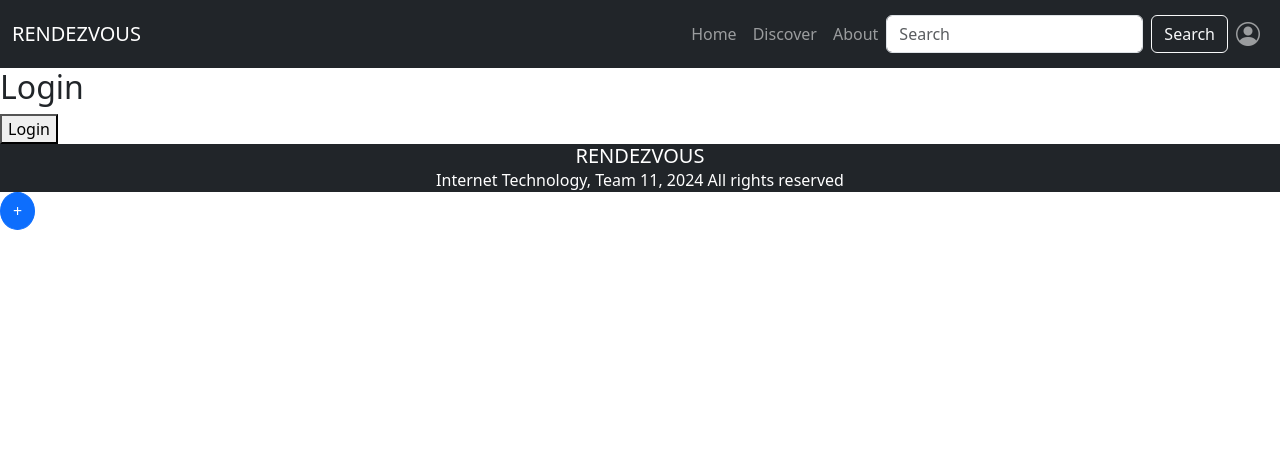
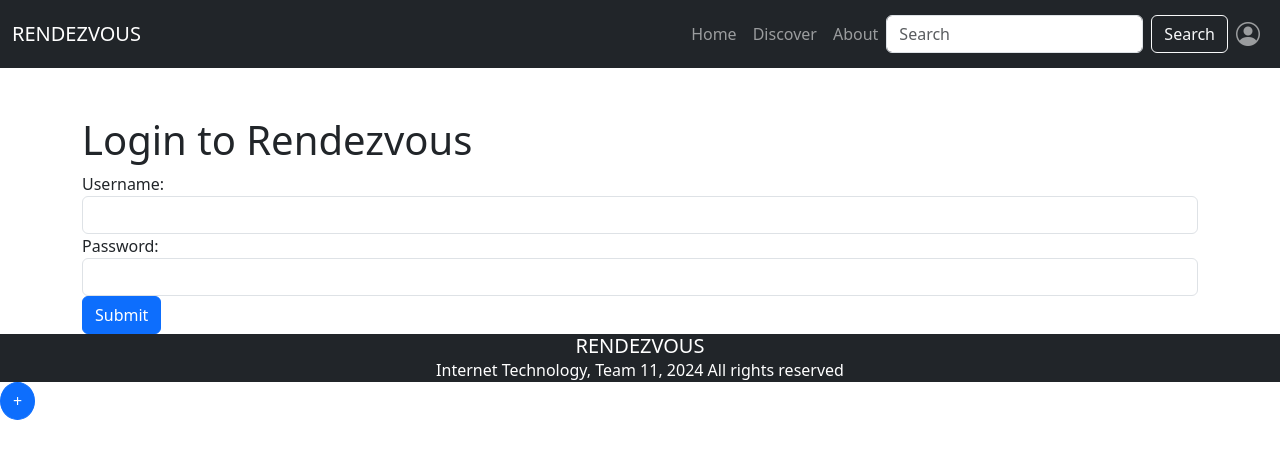
Before and after one commit to cerebralchip/Rendezvous, a Django app: template rendezvous/templates/rendezvous/login.html in a window 1280 px wide. Shown: the top 459 px of the page. Run offline with Django 5.2, Linux system fonts and the light colour scheme; the template is opened without the code that fills it, so the values that code supplies are empty.

Commit message:
fixed login bug

```diff
--- a/rendezvous/rendezvous_app/views.py
+++ b/rendezvous/rendezvous_app/views.py
@@ -89,7 +89,7 @@ def login_view(request):
             return redirect('home')
     else:
         form = AuthenticationForm()
-    return render(request, 'rendezvous/login.html', {'form': form}, {'active_page': 'login'})
+    return render(request, 'rendezvous/login.html', {'form': form, 'active_page': 'login'})
 
 # define logout view
 def logout_view(request):
--- a/rendezvous/templates/rendezvous/login.html
+++ b/rendezvous/templates/rendezvous/login.html
@@ -1,15 +1,26 @@
-{% extends "base.html" %}
+{% extends 'base.html' %}
+{% load static %}
 
-{% block title %}Log In{% endblock %}
-
+{% block title %}
+    Login
+{% endblock %}
 
 {% block content %}
-<h2>Login</h2>
-<form method="post">
-    {% csrf_token %}
-    {{ form.as_p }}
-    <button type="submit">Login</button>
-</form>
+<div class="container mt-5">
+    <h1>Login to Rendezvous</h1>
+    <form id="login_form" method="post" action="{% url 'login' %}">
+        {% csrf_token %}
+        <div class="form-group">
+            <label for="username">Username:</label>
+            <input type="text" class="form-control" name="username" value="" size="50" />
+        </div>
+        <div class="form-group">
+            <label for="password">Password:</label>
+            <input type="password" class="form-control" name="password" value="" size="50" />
+        </div>
+        <button type="submit" class="btn btn-primary">Submit</button>
+    </form>
+</div>
 {% endblock %}
 
 
```
